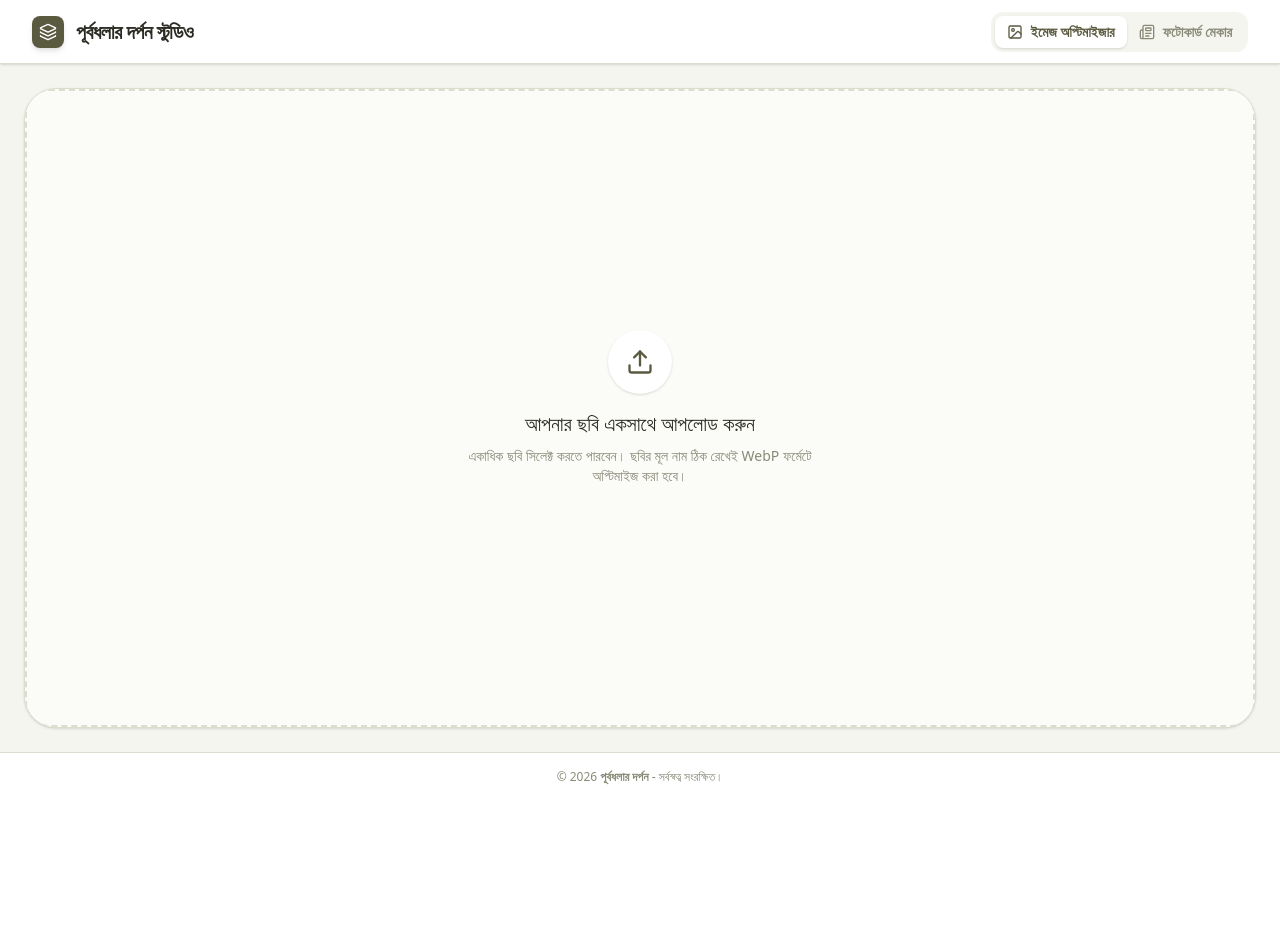
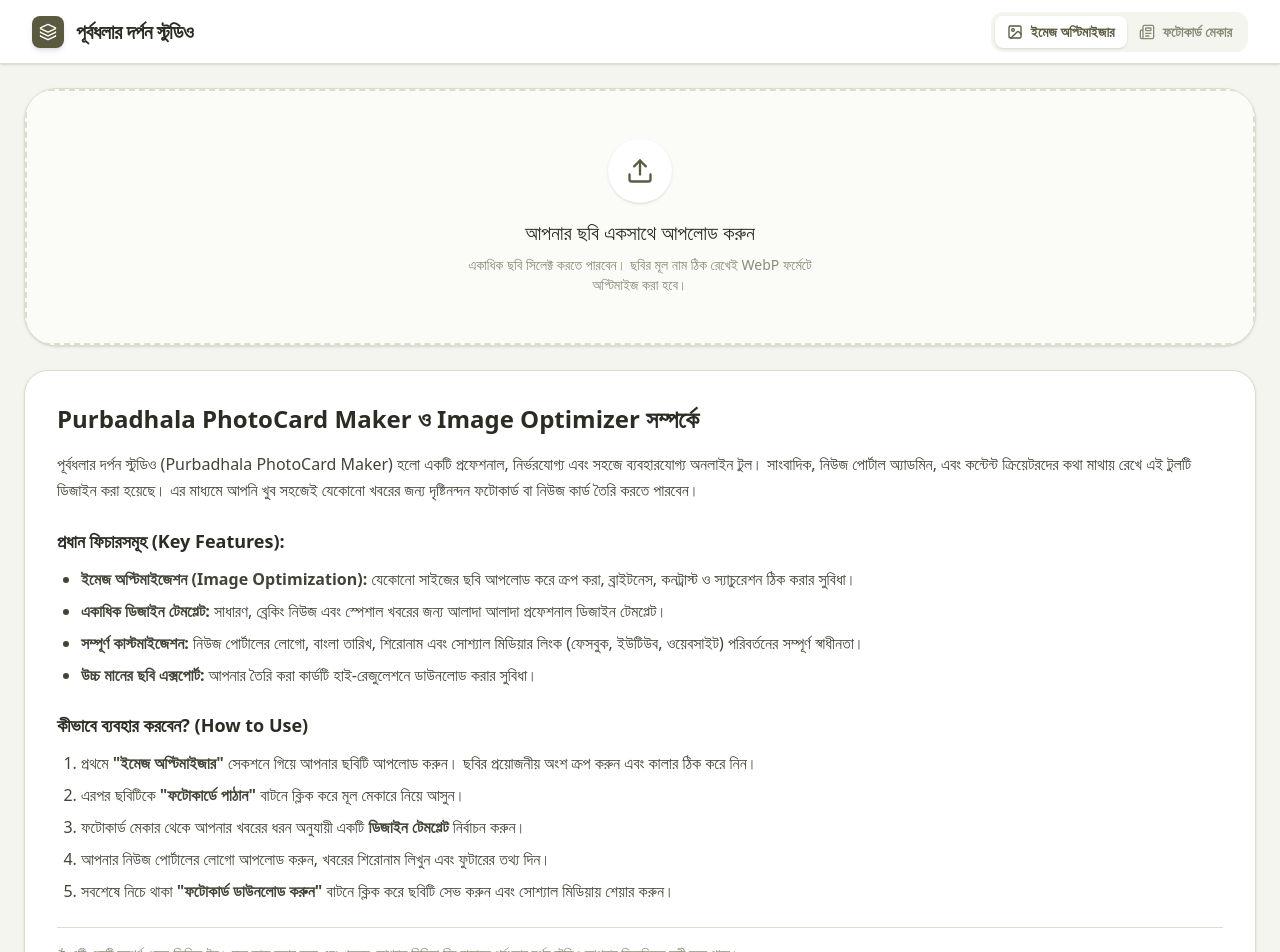
Before and after one commit to royalnoman-rgb/-, a React (Vite) app: page / in a window 1280 px wide. Shown: the top 952 px of the page. Before the commit the page ends 800 px from the top, so only its background shows below. Built offline with nearby package versions, Linux system fonts and the light colour scheme; a web font is replaced by a local one.

Commit message:
feat: add SEO and feature description section
Include a detailed overview of Purbadhala PhotoCard Maker and its features in the main layout to improve SEO and user guidance.

```diff
--- a/src/App.tsx
+++ b/src/App.tsx
@@ -49,6 +49,37 @@
         </section>
       </main>
 
+      {/* Content for SEO and AdSense */}
+      <section className="max-w-7xl mx-auto w-full px-4 md:px-6 pb-10 text-[#434338]">
+        <div className="bg-white p-6 md:p-8 rounded-[24px] border border-[#DCDCCF] shadow-sm">
+          <h2 className="text-2xl font-bold mb-4 text-[#2C2C24]">Purbadhala PhotoCard Maker ও Image Optimizer সম্পর্কে</h2>
+          <p className="mb-4 leading-relaxed">
+            পূর্বধলার দর্পন স্টুডিও (Purbadhala PhotoCard Maker) হলো একটি প্রফেশনাল, নির্ভরযোগ্য এবং সহজে ব্যবহারযোগ্য অনলাইন টুল। সাংবাদিক, নিউজ পোর্টাল অ্যাডমিন, এবং কন্টেন্ট ক্রিয়েটরদের কথা মাথায় রেখে এই টুলটি ডিজাইন করা হয়েছে। এর মাধ্যমে আপনি খুব সহজেই যেকোনো খবরের জন্য দৃষ্টিনন্দন ফটোকার্ড বা নিউজ কার্ড তৈরি করতে পারবেন।
+          </p>
+
+          <h3 className="text-lg font-bold mt-6 mb-3 text-[#2C2C24]">প্রধান ফিচারসমূহ (Key Features):</h3>
+          <ul className="list-disc pl-6 mb-4 space-y-2 text-sm md:text-base">
+            <li><strong>ইমেজ অপ্টিমাইজেশন (Image Optimization):</strong> যেকোনো সাইজের ছবি আপলোড করে ক্রপ করা, ব্রাইটনেস, কনট্রাস্ট ও স্যাচুরেশন ঠিক করার সুবিধা।</li>
+            <li><strong>একাধিক ডিজাইন টেমপ্লেট:</strong> সাধারণ, ব্রেকিং নিউজ এবং স্পেশাল খবরের জন্য আলাদা আলাদা প্রফেশনাল ডিজাইন টেমপ্লেট।</li>
+            <li><strong>সম্পূর্ণ কাস্টমাইজেশন:</strong> নিউজ পোর্টালের লোগো, বাংলা তারিখ, শিরোনাম এবং সোশ্যাল মিডিয়ার লিংক (ফেসবুক, ইউটিউব, ওয়েবসাইট) পরিবর্তনের সম্পূর্ণ স্বাধীনতা।</li>
+            <li><strong>উচ্চ মানের ছবি এক্সপোর্ট:</strong> আপনার তৈরি করা কার্ডটি হাই-রেজুলেশনে ডাউনলোড করার সুবিধা।</li>
+          </ul>
+
+          <h3 className="text-lg font-bold mt-6 mb-3 text-[#2C2C24]">কীভাবে ব্যবহার করবেন? (How to Use)</h3>
+          <ol className="list-decimal pl-6 mb-4 space-y-2 text-sm md:text-base">
+            <li>প্রথমে <strong>"ইমেজ অপ্টিমাইজার"</strong> সেকশনে গিয়ে আপনার ছবিটি আপলোড করুন। ছবির প্রয়োজনীয় অংশ ক্রপ করুন এবং কালার ঠিক করে নিন।</li>
+            <li>এরপর ছবিটিকে <strong>"ফটোকার্ডে পাঠান"</strong> বাটনে ক্লিক করে মূল মেকারে নিয়ে আসুন।</li>
+            <li>ফটোকার্ড মেকার থেকে আপনার খবরের ধরন অনুযায়ী একটি <strong>ডিজাইন টেমপ্লেট</strong> নির্বাচন করুন।</li>
+            <li>আপনার নিউজ পোর্টালের লোগো আপলোড করুন, খবরের শিরোনাম লিখুন এবং ফুটারের তথ্য দিন।</li>
+            <li>সবশেষে নিচে থাকা <strong>"ফটোকার্ড ডাউনলোড করুন"</strong> বাটনে ক্লিক করে ছবিটি সেভ করুন এবং সোশ্যাল মিডিয়ায় শেয়ার করুন।</li>
+          </ol>
+
+          <p className="mt-6 text-sm text-[#8A8A78] italic border-t border-[#DCDCCF] pt-4">
+            * এটি একটি সম্পূর্ণ ওয়েব-ভিত্তিক টুল। দ্রুত কাজ করার জন্য এবং খবরের সোশ্যাল মিডিয়া রিচ বাড়াতে পূর্বধলার দর্পন স্টুডিও আপনার নিত্যদিনের সঙ্গী হতে পারে।
+          </p>
+        </div>
+      </section>
+
       {/* Bottom Bar Info */}
       <footer className="h-12 border-t border-[#DCDCCF] px-4 md:px-8 flex items-center justify-center text-xs text-[#8A8A78] shrink-0 bg-white">
         <div>
```
